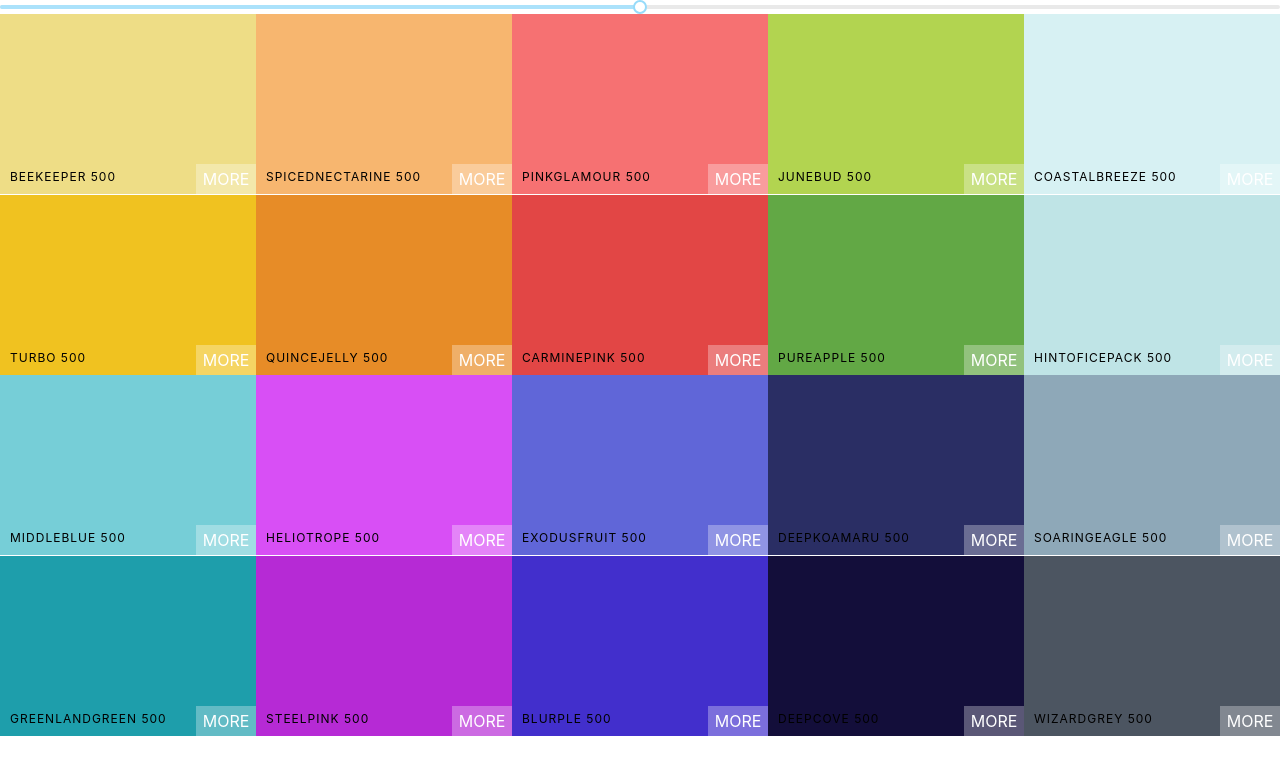
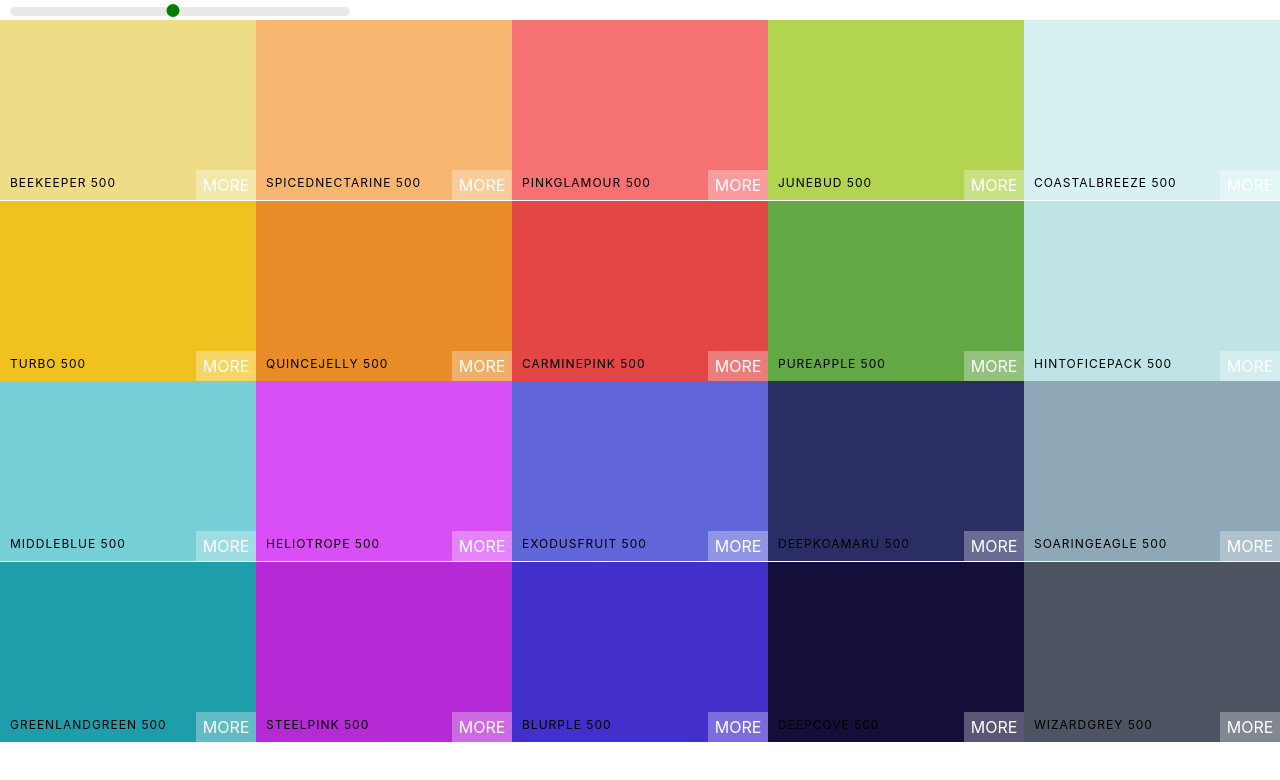
Before and after one commit to gabrielantony/Color-Palette, a React (Create React App) app: page / in a window 1280 px wide. Shown: the top 780 px of the page. Built offline with nearby package versions, Linux system fonts and the light colour scheme.

Commit message:
Style Color Slider

```diff
--- a/src/Palette.css
+++ b/src/Palette.css
@@ -5,3 +5,31 @@
 .Palette-colors {
     height: 90%;
 }
+
+.slider {
+    width: 340px;
+    margin: 0 10px;
+    display: inline-block;
+}
+
+.rc-slider-track {
+    background-color: transparent;
+}
+
+.rc-slider-rail {
+    height: 9px;
+}
+
+.rc-slider-handle,
+.rc-slider-handle:active,
+.rc-slider-handle:focus,
+.rc-slider-handle:hover {
+    background-color: green;
+    outline: none;
+    border: 2px solid green;
+    box-shadow: none;
+    width: 13px;
+    height: 13px;
+    margin-left: -7px;
+    margin-top: -3px;
+}
--- a/src/Palette.js
+++ b/src/Palette.js
@@ -25,11 +25,15 @@
 
         return (
             <div className="Palette">
-                <Slider defaultValue={level}
-                min={100}
-                max={900}
-                step={100}
-                onAfterChange={this.changeLevel}/>
+                <div className="slider">
+                   <Slider
+                    defaultValue={level}
+                    min={100}
+                    max={900}
+                    step={100}
+                    onAfterChange={this.changeLevel}/>
+                </div>
+
                 {/* Navbar goes here */}
                 <div className="Palette-colors">
                     {colorBoxes}
```
